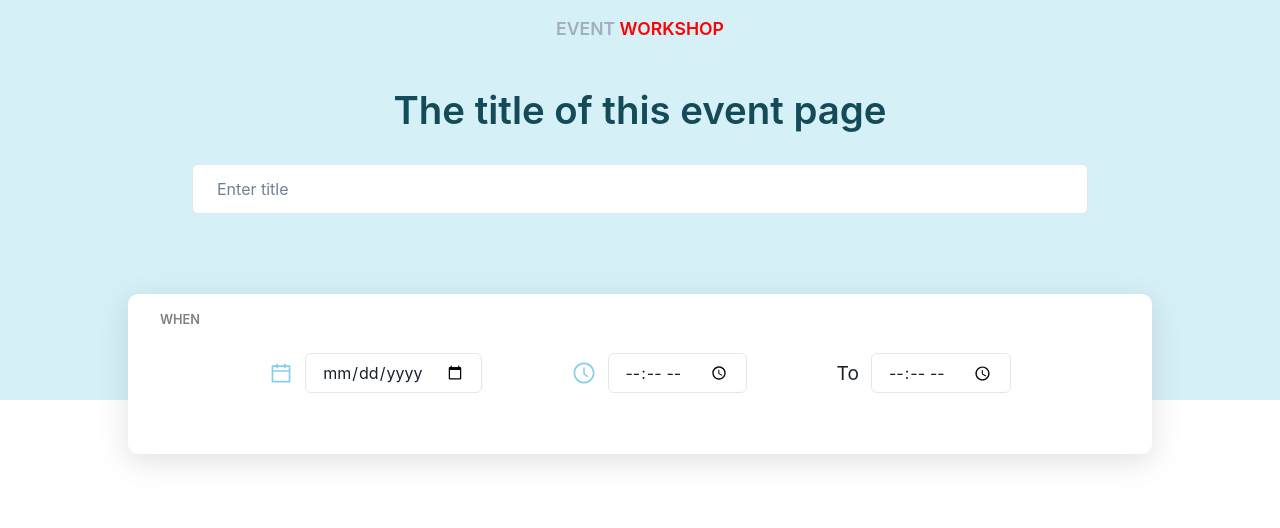
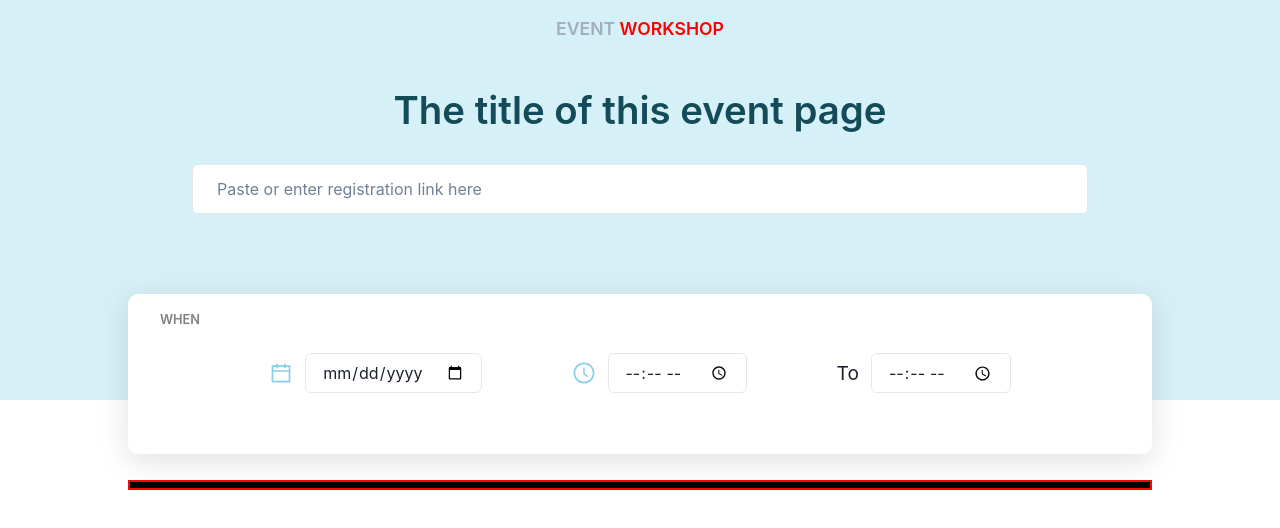
Before and after one commit to Ashutosh5333/taskfrontend, a React (Create React App) app: page /event in a window 1280 px wide. Shown: the top 528 px of the page. Built offline with nearby package versions, Linux system fonts and the light colour scheme.

Commit message:
event page start

```diff
--- a/src/Components/Event.jsx
+++ b/src/Components/Event.jsx
@@ -20,7 +20,7 @@ const Event = () => {
 
              <Box  width={{base:"50vw",md:"60vw",lg:"70vw" }}  m="auto" mt="6" >
 
-                <Input bg="#fff" p="6" placeholder='Enter title'/>
+                <Input bg="#fff" p="6" placeholder='Paste or enter registration link here'/>
              </Box>
 
              {/* ----------------- */}
@@ -60,6 +60,18 @@ const Event = () => {
          </Box>
 
 
+         {/* ------------------------- About Content  --------------------------- */}
+
+
+         <Box border="2px solid red" width="80vw" m="auto" mt="20">
+
+                    <Box border="3px solid black">
+
+                    </Box>
+
+
+         </Box>
+
 
     </Box>
     </>
```
